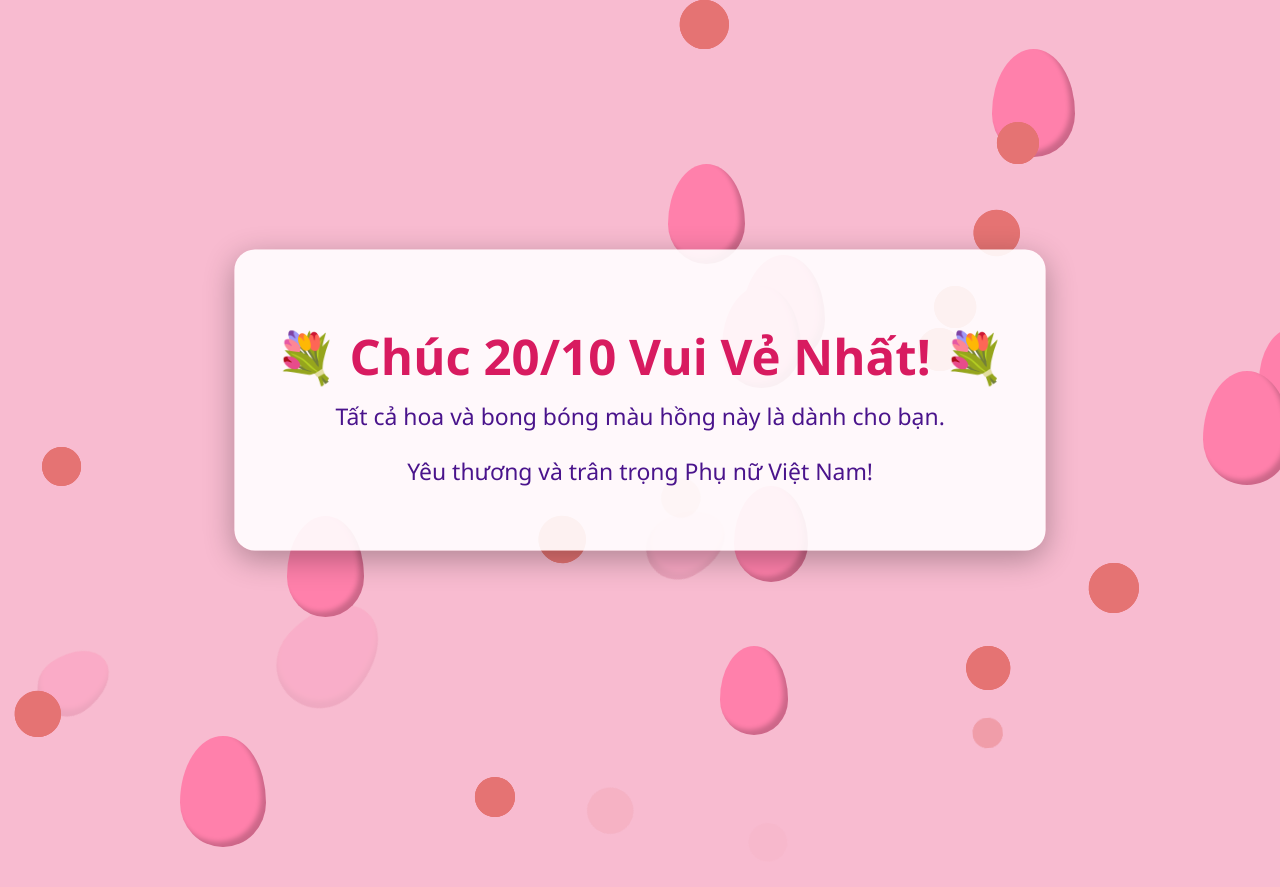
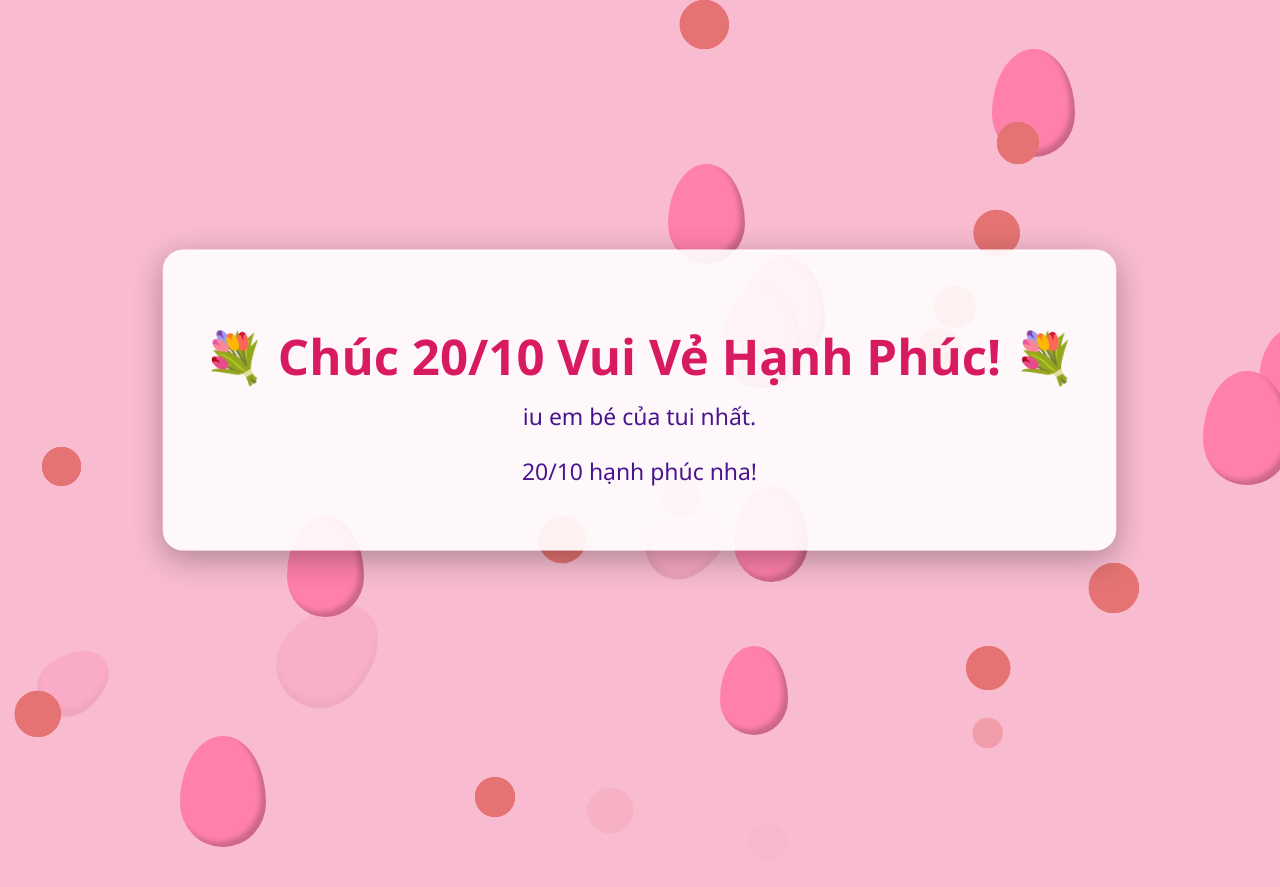
Before and after one commit to hailongle161-ctrl/CHUCMUNG20-10.github.io, a plain HTML site: page index.html in a window 1280 px wide. Shown: the top 887 px of the page. Drawn offline with Linux system fonts and the light colour scheme.

Commit message:
Add files via upload

```diff
--- a/index.html
+++ b/index.html
@@ -2,7 +2,7 @@
 <html lang="vi">
 <head>
     <meta charset="UTF-8">
-    <title>Lời Chúc 20/10 - Hoa & Bong Bóng</title>
+    <title>Lời Chúc 20/10 </title>
     <style>
         body {
             height: 100vh;
@@ -109,9 +109,9 @@
 <body>
 
     <div class="message-box">
-        <h1>💐 Chúc 20/10 Vui Vẻ Nhất! 💐</h1>
-        <p>Tất cả hoa và bong bóng màu hồng này là dành cho bạn.</p>
-        <p>Yêu thương và trân trọng Phụ nữ Việt Nam!</p>
+        <h1>💐 Chúc 20/10 Vui Vẻ Hạnh Phúc! 💐</h1>
+        <p>iu em bé của tui nhất.</p>
+        <p>20/10 hạnh phúc nha!</p>
     </div>
 
     <div class="flying-objects" id="object-container">
```
